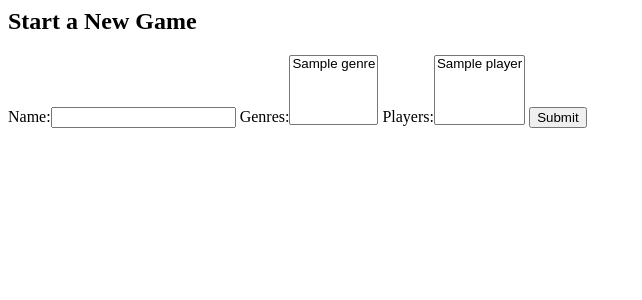
After one commit to rlmeyers/FiveWordsOrLess, a Django app: page /player/1/game/new/ in a window 1280 px wide. The commit adds this page. Shown: the top 300 px of the page, without its empty margins (0-642 px from the left). Run offline with Django 3.2, Linux system fonts and the light colour scheme; tables that the repository leaves empty hold one stand-in row (values such as "Sample post").

Commit message:
Updates for game

```diff
--- a/FiveWordsOrLess/templates/player/detail.html
+++ b/FiveWordsOrLess/templates/player/detail.html
@@ -1 +1,5 @@
 <h2>This is the player info page for {{ player.name }}</h2>
+
+<form action="/player/{{ player.id }}/game/new/" method="GET">
+    <input type = "submit" value="Create New Game" />
+</form>
--- a/FiveWordsOrLess/templates/player/index.html
+++ b/FiveWordsOrLess/templates/player/index.html
@@ -1,6 +1,6 @@
 <h1>Here are the Players in the Database</h1>
 <ul>
     {% for player in players %}
-        <li><a herf="/player/{{ player.id }}/">{{ player.name }}</a></li>
+        <li><a href="/player/{{ player.id }}/">{{ player.name|capfirst }}</a></li>
     {% endfor %}
 </ul>
--- /dev/null
+++ b/FiveWordsOrLess/templates/player/new_game.html
@@ -0,0 +1,6 @@
+<h2>Start a New Game</h2>
+<form action="/player/{{ player.id }}/game/new/" method="POST">
+    {% csrf_token %}
+    {{ form }}
+    <input type="submit" value="Submit" />
+</form>
--- a/game/models.py
+++ b/game/models.py
@@ -5,3 +5,4 @@ class Game(models.Model):
     date   = models.DateField()
     genres = models.ManyToManyField(Genre)
     name   = models.CharField(max_length=200)
+    active = models.BooleanField()
--- a/player/models.py
+++ b/player/models.py
@@ -5,9 +5,14 @@ from term.models import Clue
 class Player(models.Model):
     name = models.CharField(max_length=200)
 
+    def __unicode__(self):
+        return self.name
+
 
 class Player_Game(models.Model):
     player = models.ForeignKey(Player)
     game   = models.ForeignKey(Game)
     score  = models.IntegerField()
     current_clue = models.ForeignKey(Clue)
+    accepted = models.BooleanField()
+    declined = models.BooleanField()
--- a/player/urls.py
+++ b/player/urls.py
@@ -5,5 +5,6 @@ from player import views
 urlpatterns = patterns('',
     url(r'^$', views.home, name = 'home'),
     url(r'^new/$',views.new, name = 'new'),
-    url(r'(?P<pk>\d+)/$',views.detail,name='detail'),
+    url(r'^(?P<pk>\d+)/$',views.detail,name='detail'),
+    url(r'^(?P<pk>\d+)/game/new/$',views.new_game,name='new game'),
 )
--- a/player/views.py
+++ b/player/views.py
@@ -2,6 +2,8 @@ from django.shortcuts import render
 from django.http import HttpResponseRedirect, HttpResponse
 from django.template import RequestContext
 from player.models import Player
+from term.models import Genre
+from django import forms
 
 def new(request):
     if request.method == 'GET':
@@ -22,3 +24,22 @@ def home(request):
 def detail(request,pk):
     player = Player.objects.get(pk=pk)
     return render(request,'player/detail.html',{'player':player})
+
+def new_game(request,pk):
+    if request.method=='GET':
+        player = Player.objects.get(pk=pk)
+        players = Player.objects.all()
+        genres  = Genre.objects.all()
+        form = NewGameForm()
+        form.players = forms.ModelMultipleChoiceField(Player.objects.filter())
+        return render(request,'player/new_game.html',{'form':form,'player':player})
+    else:
+        print '## Adding New Game ##'
+        for key in request.POST.keys():
+            print key,request.POST[key]
+        return HttpResponse("Well we found a post to /player/%s/game/new/"%pk)
+
+class NewGameForm(forms.Form):
+    name = forms.CharField(max_length=200)
+    genres = forms.ModelMultipleChoiceField(Genre.objects.all())
+    players = forms.ModelMultipleChoiceField(Player.objects.all())
```
